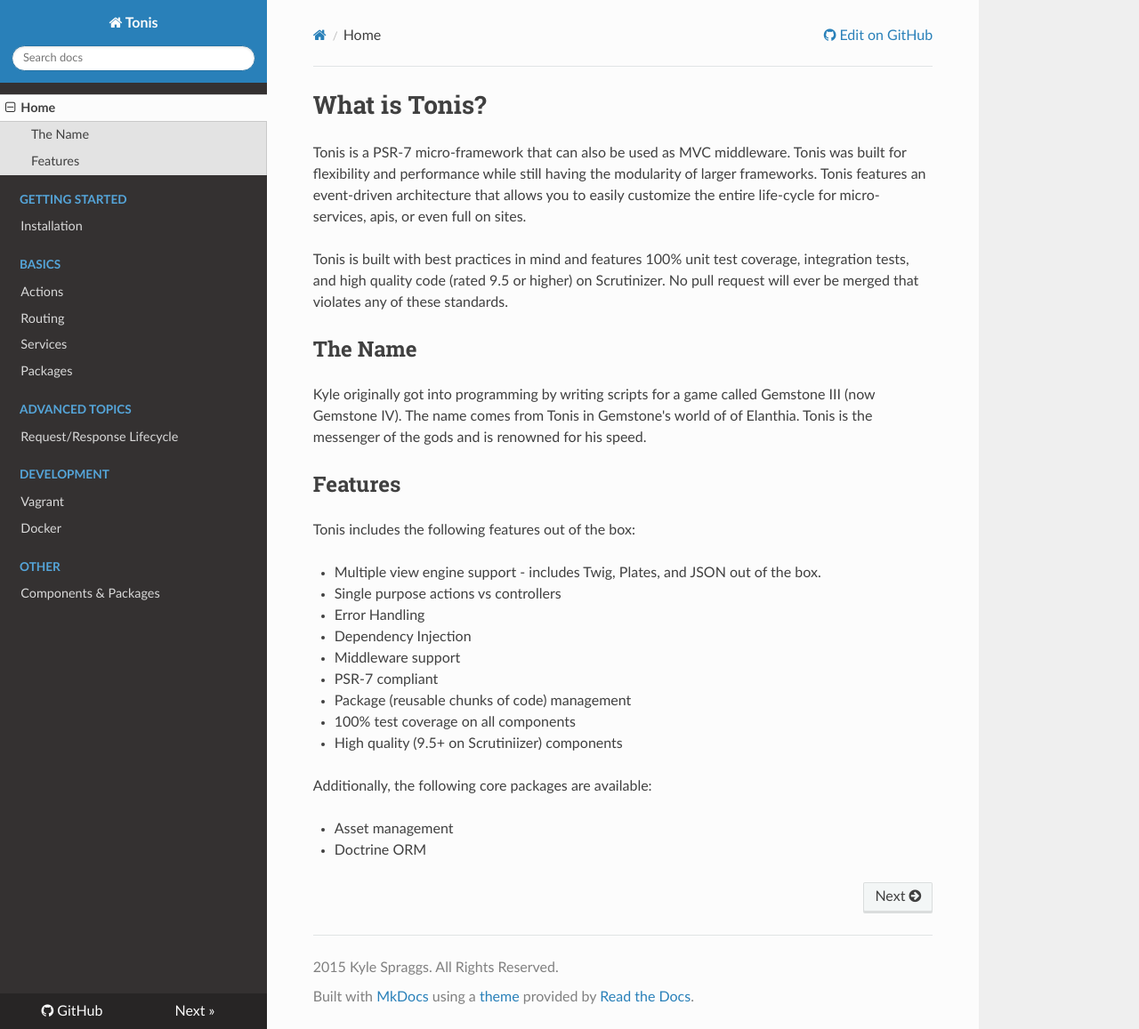
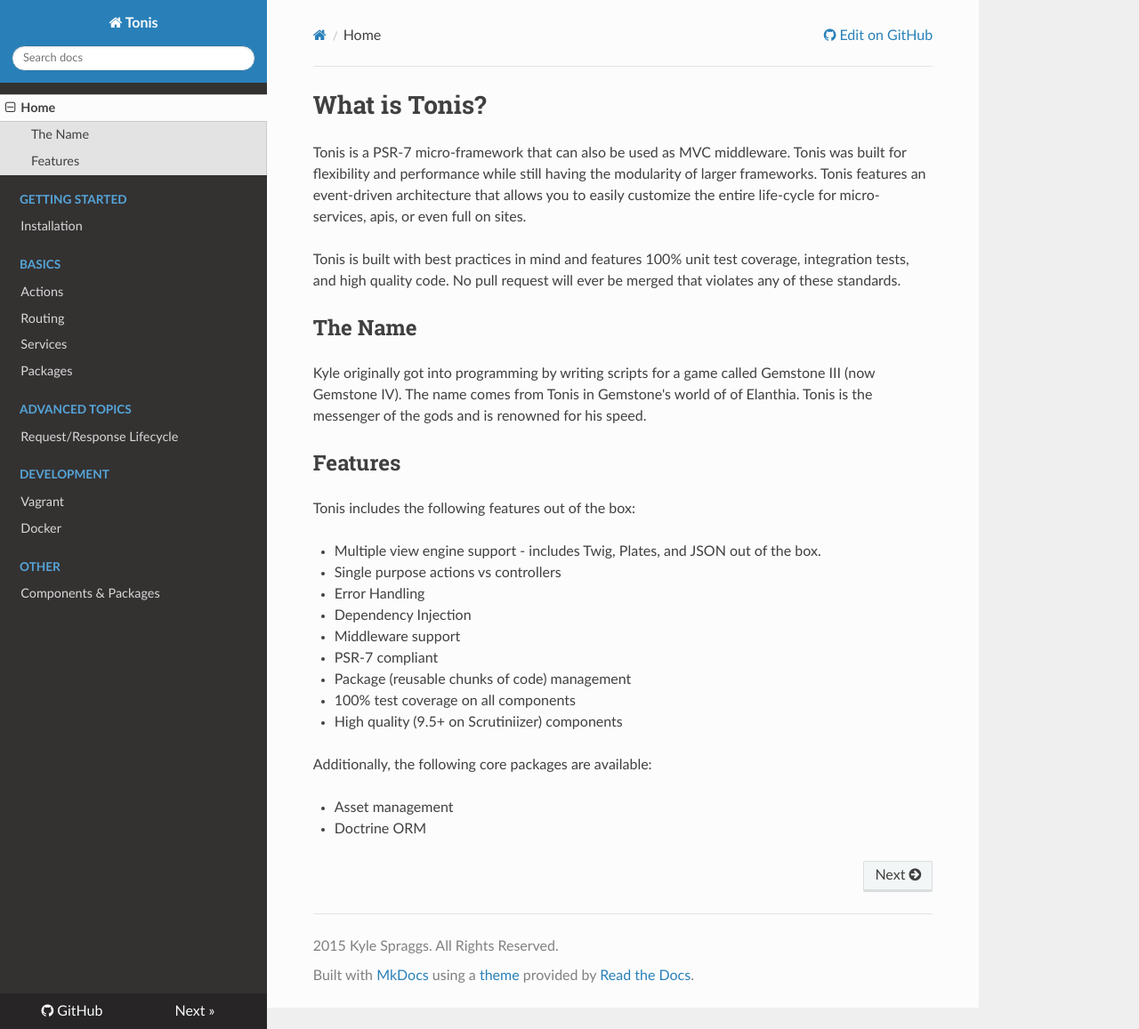
Before and after one commit to tonis-io-legacy/tonis-project, an MkDocs documentation site: the page built from docs/index.md, in a window 1280 px wide and 1157 px high. Shown: the whole window at 89% size. Built offline with MkDocs 1.6.1, drawn with Linux system fonts in a browser that asks for light colours; nearby versions of some CDN libraries; old or Windows-style settings are respelled for this version of MkDocs.

Commit message:
Doc updates

```diff
--- a/docs/index.md
+++ b/docs/index.md
@@ -5,8 +5,8 @@ Tonis is a PSR-7 micro-framework that can also be used as MVC middleware. Tonis
 while still having the modularity of larger frameworks. Tonis features an event-driven architecture that allows you to
 easily customize the entire life-cycle for micro-services, apis, or even full on sites.
 
-Tonis is built with best practices in mind and features 100% unit test coverage, integration tests, and high quality code
-(rated 9.5 or higher) on Scrutinizer. No pull request will ever be merged that violates any of these standards.
+Tonis is built with best practices in mind and features 100% unit test coverage, integration tests, and high quality code.
+No pull request will ever be merged that violates any of these standards.
 
 The Name
 --------
```
Also changed, not shown: README.md (+2 -15 lines).
